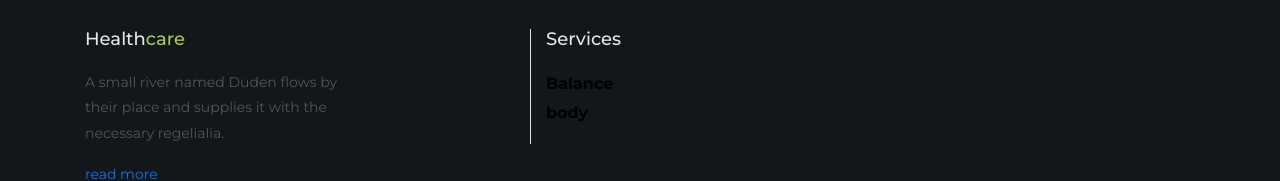
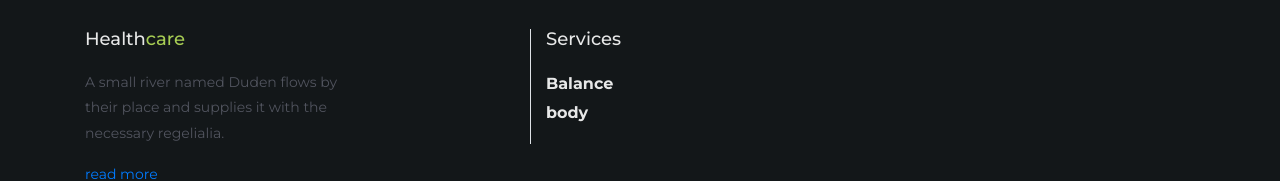
Before and after one commit to Olamilekan10/Affiliate-web, a React (Create React App) app: page / in a window 1280 px wide. Shown: the part 6008-6189 px from the top of the page. Built offline with nearby package versions, Linux system fonts and the light colour scheme; the HTML template or start-up script is replaced by a standard one.

Commit message:
styled the li tag

```diff
--- a/src/components/Footer/Footer.css
+++ b/src/components/Footer/Footer.css
@@ -63,3 +63,18 @@ footer {
 .footer-section .border-left {
     border: none;
 }
+
+ul {
+    margin-top: 0;
+    margin-bottom: 1rem;
+}
+
+.footer-section .list-unstyled {
+    padding-left: 0;
+    list-style: none;
+}
+
+.footer-section .list-unstyled a {
+    color: rgba(255, 255, 255, 0.9);
+    text-decoration: none;
+}
```
